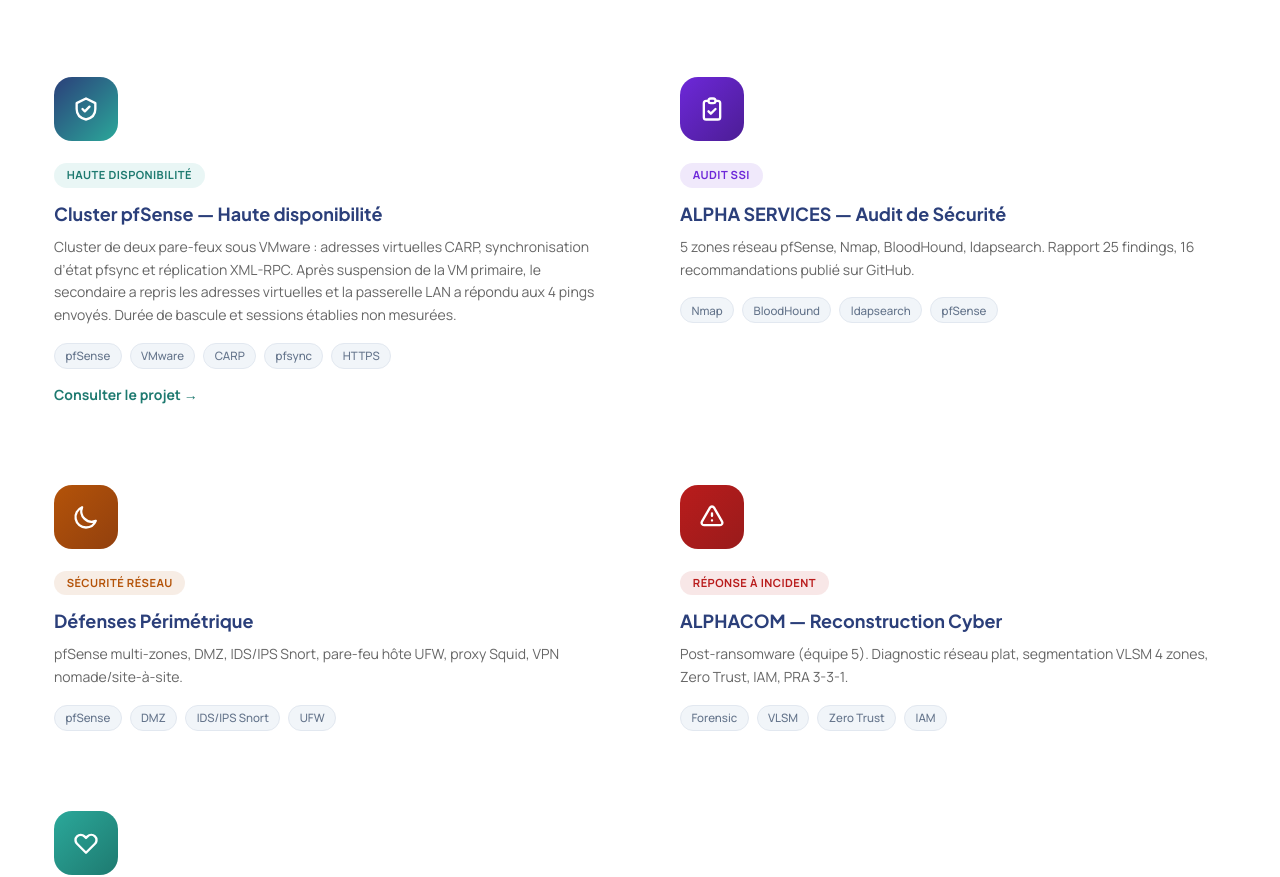
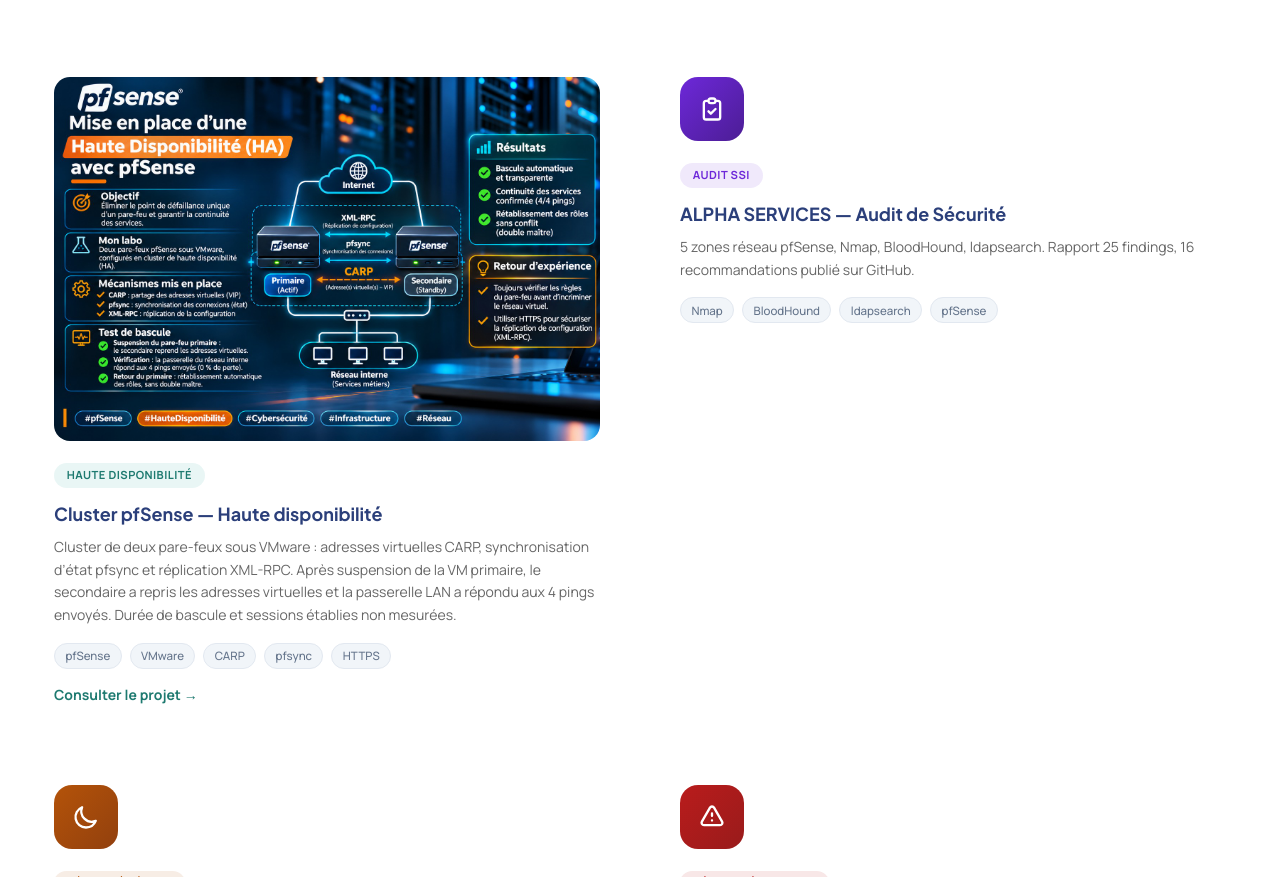
Before and after one commit to Carmand237/portfolio, a plain HTML site: page index.html in a window 1280 px wide. Shown: the part 2969-3846 px from the top of the page. Drawn offline with nearby package versions, Linux system fonts and the light colour scheme.

Commit message:
Use provided pfSense visual in project and portfolio

```diff
--- a/index.html
+++ b/index.html
@@ -583,9 +583,7 @@
 
       <!-- CLUSTER PFSENSE HA -->
       <div class="profil-card reveal reveal-d1" style="cursor:pointer;" onclick="window.open('https://github.com/Carmand237/portfolio/tree/main/projects/pfsense-ha-lab','_blank')">
-        <div class="profil-icon" style="background:linear-gradient(135deg,#2B3F7A,#2BA89A);">
-          <svg width="28" height="28" fill="none" viewBox="0 0 24 24" stroke="white" stroke-width="2"><path stroke-linecap="round" stroke-linejoin="round" d="M12 3l8 4v5c0 5-3.4 8-8 9-4.6-1-8-4-8-9V7l8-4z"/><path stroke-linecap="round" stroke-linejoin="round" d="M9 12l2 2 4-4"/></svg>
-        </div>
+        <img src="projects/pfsense-ha-lab/visuel-projet.jpg" alt="Infographie du laboratoire de haute disponibilité pfSense" loading="lazy" style="display:block; width:100%; height:auto; border-radius:16px; margin-bottom:1.25rem; background:#071c32;">
         <div class="badge mb-3" style="background:rgba(43,168,154,.1); color:var(--teal-fonce);">Haute disponibilité</div>
         <div class="display font-bold text-lg mb-2" style="color:var(--bleu);">Cluster pfSense — Haute disponibilité</div>
         <p class="text-sm leading-relaxed mb-4" style="color:#666;">Cluster de deux pare-feux sous VMware : adresses virtuelles CARP, synchronisation d’état pfsync et réplication XML-RPC. Après suspension de la VM primaire, le secondaire a repris les adresses virtuelles et la passerelle LAN a répondu aux 4 pings envoyés. Durée de bascule et sessions établies non mesurées.</p>
```
Also changed, not shown: projects/pfsense-ha-lab/visuel-projet.jpg (added), 1 other file.
